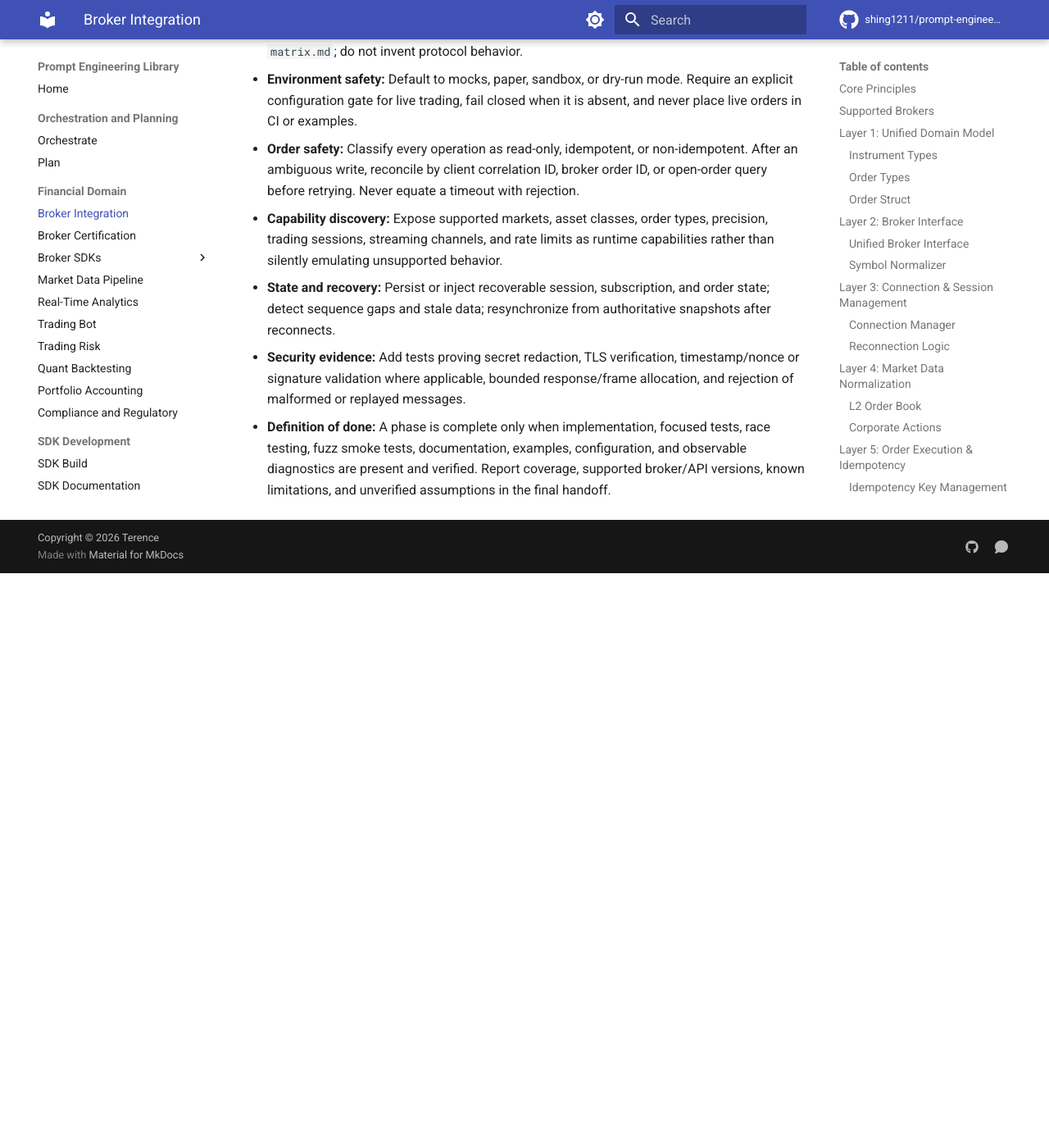
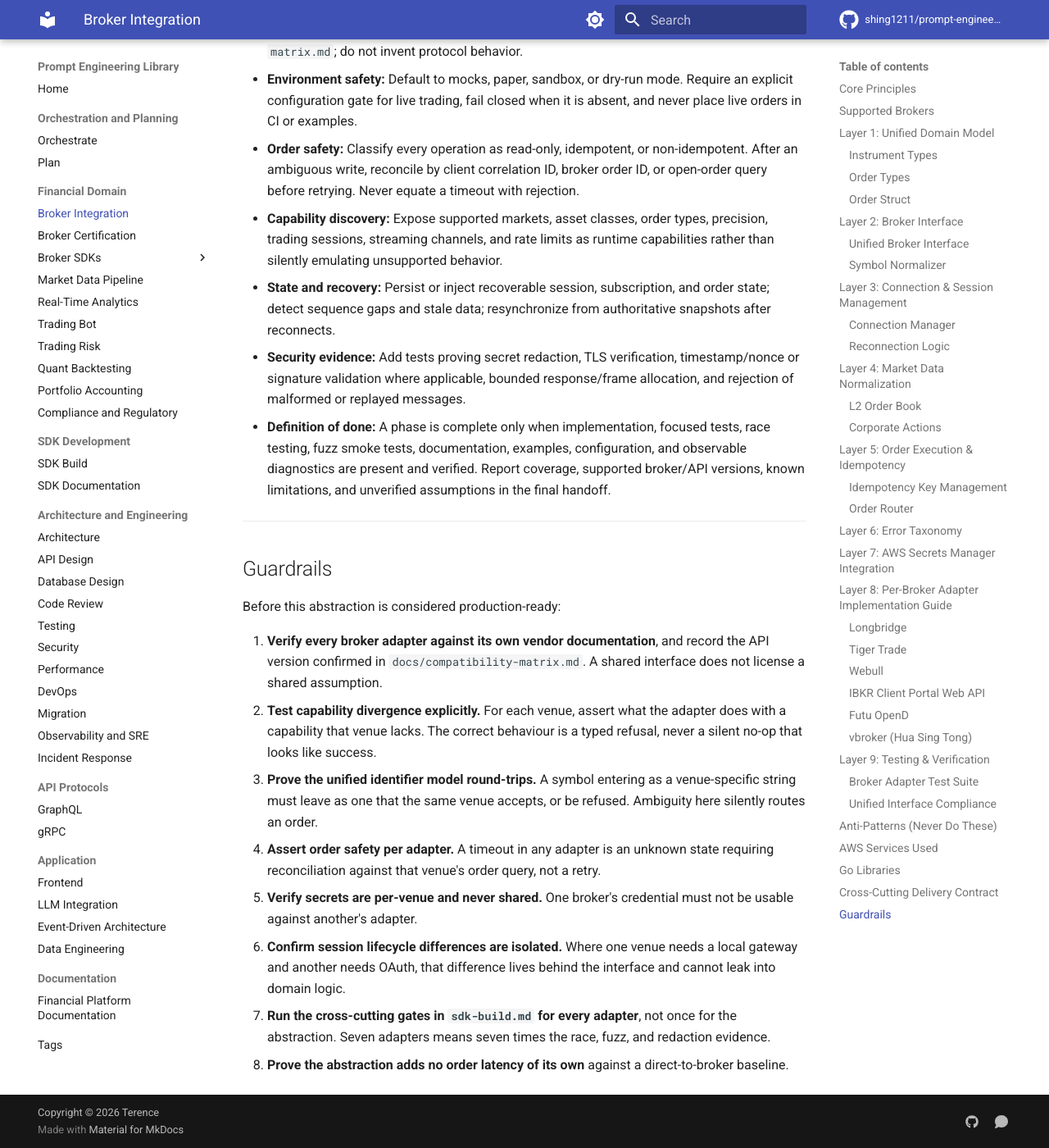
Before and after one commit to shing1211/prompt-engineering, an MkDocs documentation site: the page built from prompts/broker-integration.md, in a window 1280 px wide and 1400 px high, scrolled down 14476 px. Shown: the whole window at 82% size. Built offline with MkDocs 1.6.1 and Material for MkDocs 9.7.7, drawn with Linux system fonts in a browser that asks for light colours; comment, search, counter and statistics services are not loaded; before the commit the page ends 15175 px from its top, so only the background shows below that.

Commit message:
docs: add guardrails to the three pipeline and integration prompts
broker-integration, market-data-pipeline, and realtime-analytics had
anti-patterns but no guardrails, which left the verification side of the
contract unstated.

The guardrails are the measurable ones for this domain rather than a
general quality checklist:

- broker-integration: capability divergence must produce a typed refusal
  rather than a silent no-op that looks like success, the unified
  identifier must round-trip or be refused, and the cross-cutting gates run
  per adapter, so seven adapters means seven times the evidence
- market-data-pipeline: sequence continuity and what happens on a gap,
  entitlement checked before subscribing, freshness measured per hop, and
  replay semantics declared per consumer before the replay path exists
- realtime-analytics: trade direction accuracy measured against a labelled
  sample rather than assumed, because VPIN and order flow imbalance inherit
  that error, and every feature declaring its lookback window and warm-up
  period

Three of these gate on evidence rather than assertion: measured direction
error rate, a resnapshot on injected loss, and a reconciliation check
between the streaming and storage layers.

```diff
--- a/prompts/broker-integration.md
+++ b/prompts/broker-integration.md
@@ -652,3 +652,32 @@ Apply these gates to every broker adapter and to the unified abstraction:
 - **State and recovery:** Persist or inject recoverable session, subscription, and order state; detect sequence gaps and stale data; resynchronize from authoritative snapshots after reconnects.
 - **Security evidence:** Add tests proving secret redaction, TLS verification, timestamp/nonce or signature validation where applicable, bounded response/frame allocation, and rejection of malformed or replayed messages.
 - **Definition of done:** A phase is complete only when implementation, focused tests, race testing, fuzz smoke tests, documentation, examples, configuration, and observable diagnostics are present and verified. Report coverage, supported broker/API versions, known limitations, and unverified assumptions in the final handoff.
+
+---
+
+## Guardrails
+
+Before this abstraction is considered production-ready:
+
+1. **Verify every broker adapter against its own vendor documentation**, and
+   record the API version confirmed in `docs/compatibility-matrix.md`. A
+   shared interface does not license a shared assumption.
+2. **Test capability divergence explicitly.** For each venue, assert what the
+   adapter does with a capability that venue lacks. The correct behaviour is
+   a typed refusal, never a silent no-op that looks like success.
+3. **Prove the unified identifier model round-trips.** A symbol entering as a
+   venue-specific string must leave as one that the same venue accepts, or be
+   refused. Ambiguity here silently routes an order.
+4. **Assert order safety per adapter.** A timeout in any adapter is an unknown
+   state requiring reconciliation against that venue's order query, not a
+   retry.
+5. **Verify secrets are per-venue and never shared.** One broker's credential
+   must not be usable against another's adapter.
+6. **Confirm session lifecycle differences are isolated.** Where one venue
+   needs a local gateway and another needs OAuth, that difference lives behind
+   the interface and cannot leak into domain logic.
+7. **Run the cross-cutting gates in `sdk-build.md` for every adapter**, not
+   once for the abstraction. Seven adapters means seven times the race,
+   fuzz, and redaction evidence.
+8. **Prove the abstraction adds no order latency of its own** against a
+   direct-to-broker baseline.
```
Also changed, not shown: prompts/market-data-pipeline.md (+29 -0 lines), prompts/realtime-analytics.md (+27 -0 lines).
